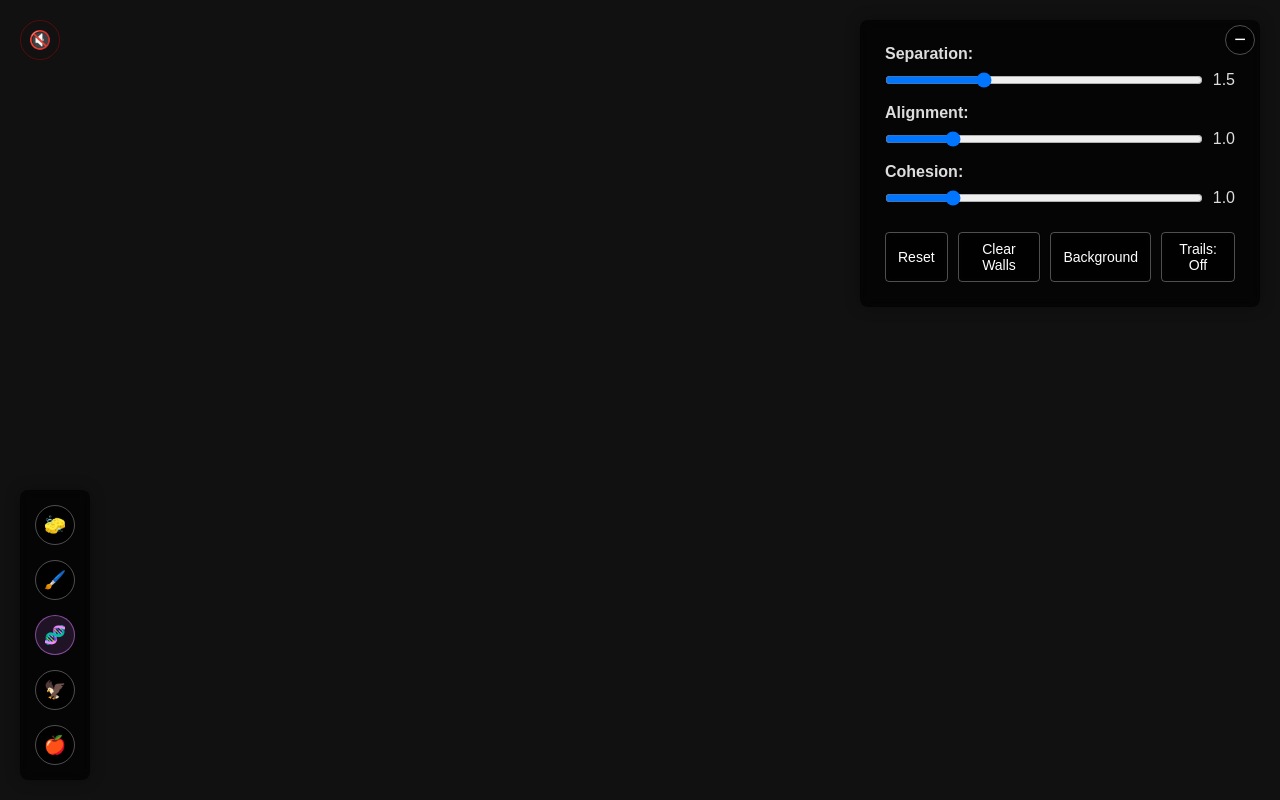
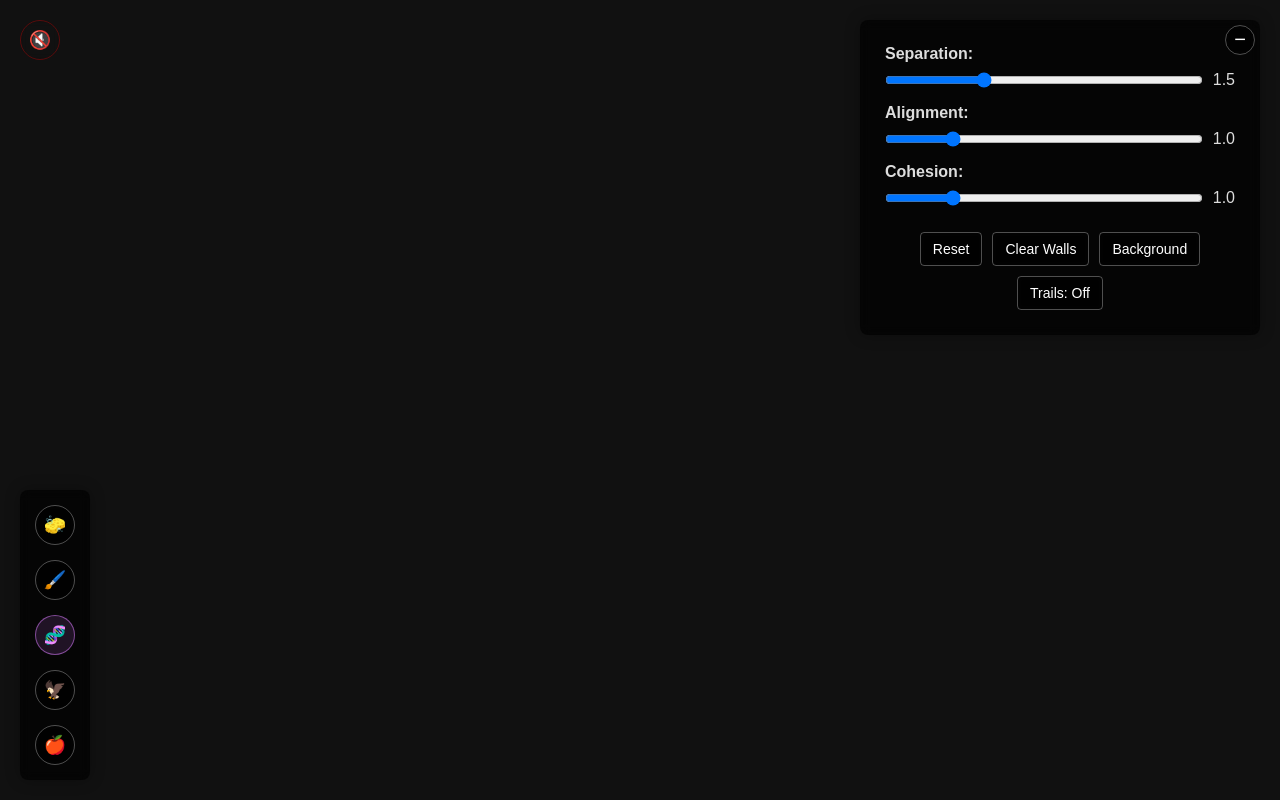
Before and after one commit to tomnewson/boids, a website with bundled scripts: page index.html in a window 1280 px wide. Both pictures are taken after a click on the button "Expand". Built offline with nearby package versions, Linux system fonts and the light colour scheme.

Commit message:
Add flex-wrap to button container and enable touch-action for icon buttons

```diff
--- a/styles.css
+++ b/styles.css
@@ -140,6 +140,7 @@ span {
 /* Button container for buttons */
 .button-container {
   display: flex;
+  flex-wrap: wrap;
   gap: 10px;
   justify-content: center;
   margin-top: 10px;
@@ -147,6 +148,11 @@ span {
 }
 
 /* Circular icon buttons */
+.icon-btn,
+.text-btn {
+  touch-action: manipulation;
+}
+
 .icon-btn {
   width: 40px;
   height: 40px;
```
